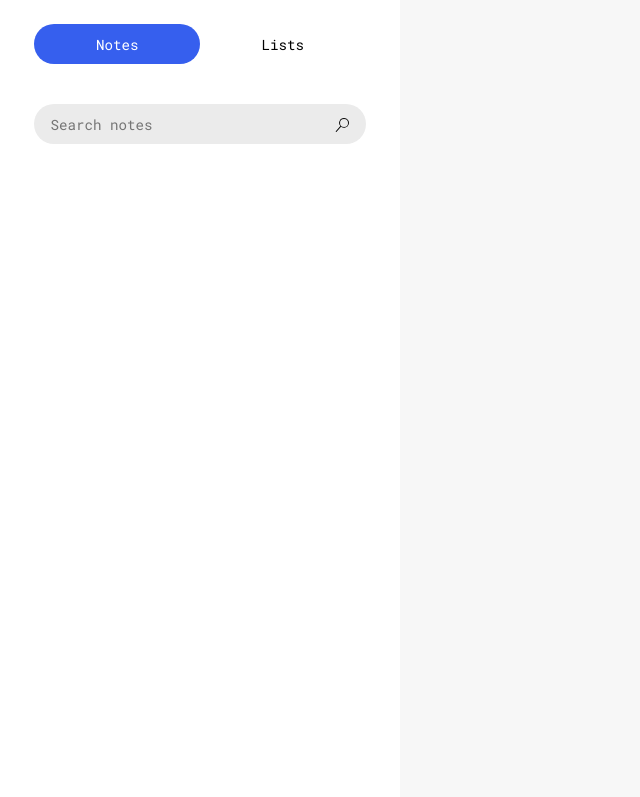
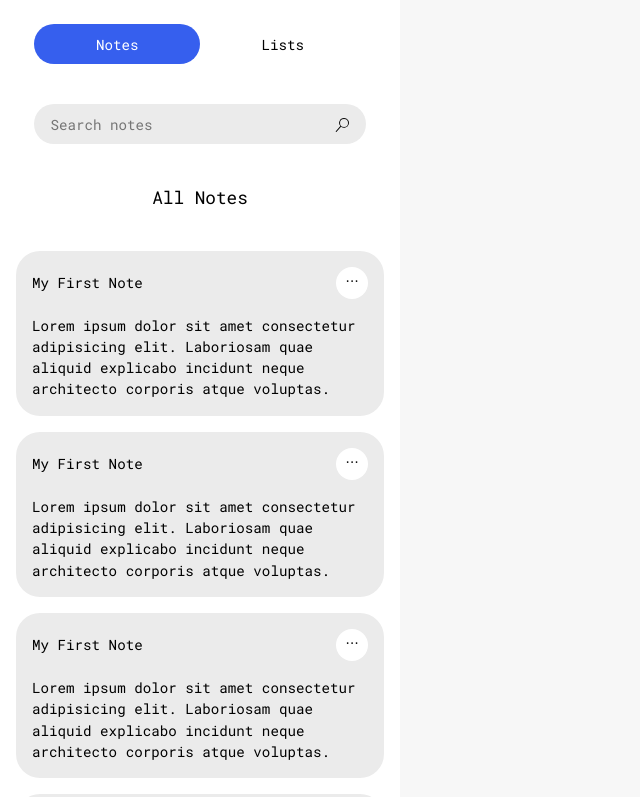
Before and after one commit to gzkdev/minotes-app, a React (Create React App) app: page / in a window 1280 px wide. Shown: the top 797 px of the page, without its empty margins (0-640 px from the left). Built offline with nearby package versions, Linux system fonts and the light colour scheme.

Commit message:
chore: add notes container component

```diff
--- a/src/components/NotesContainer/NotesContainer.module.css
+++ b/src/components/NotesContainer/NotesContainer.module.css
@@ -0,0 +1,32 @@
+.heading{
+    text-align: center;
+    font-size: var(--font-size-base);
+}
+
+.container{
+    margin-top: 40px;
+    display: grid;
+    gap: 16px;
+}
+
+.note{
+    /* outline: 1px solid black; */
+    display: grid;
+    padding: 16px 16px;
+    gap: 16px;
+    background-color: #ebebeb;
+    border-radius: var(--border-radius-xlg);
+}
+
+.note__header{
+    display: flex;
+    align-items: center;justify-content: space-between;
+}
+
+.note__btn{
+    width: 32px;
+    height: 32px;
+    background-color: var(--white-100);
+    border-radius: 50%;
+    cursor: pointer;
+}
--- a/src/components/NotesContainer/index.tsx
+++ b/src/components/NotesContainer/index.tsx
@@ -4,8 +4,32 @@ import styles from "./NotesContainer.module.css"
 function NotesContainer() {
   return (
     <div className={styles.section}>
-        <h3 className={styles.heading}>All Notes</h3>
+        <div className={styles.heading}>All Notes</div>
         <div className={styles.container}>
+            <div className={styles.note}>
+                <div className={styles.note__header}>
+                    <div className={styles.note__title}>My First Note</div>
+                    <button className={styles.note__btn}><VscEllipsis/></button>
+                </div>
+                <div className={styles.note__body}>Lorem ipsum dolor sit amet consectetur adipisicing elit. Laboriosam quae aliquid explicabo incidunt neque architecto corporis atque voluptas.</div>
+            </div>
+
+            <div className={styles.note}>
+                <div className={styles.note__header}>
+                    <div className={styles.note__title}>My First Note</div>
+                    <button className={styles.note__btn}><VscEllipsis/></button>
+                </div>
+                <div className={styles.note__body}>Lorem ipsum dolor sit amet consectetur adipisicing elit. Laboriosam quae aliquid explicabo incidunt neque architecto corporis atque voluptas.</div>
+            </div>
+
+            <div className={styles.note}>
+                <div className={styles.note__header}>
+                    <div className={styles.note__title}>My First Note</div>
+                    <button className={styles.note__btn}><VscEllipsis/></button>
+                </div>
+                <div className={styles.note__body}>Lorem ipsum dolor sit amet consectetur adipisicing elit. Laboriosam quae aliquid explicabo incidunt neque architecto corporis atque voluptas.</div>
+            </div>
+
             <div className={styles.note}>
                 <div className={styles.note__header}>
                     <div className={styles.note__title}>My First Note</div>
--- a/src/pages/index.tsx
+++ b/src/pages/index.tsx
@@ -1,4 +1,4 @@
-import { ControlSwitch, SearchBar } from "../components";
+import { ControlSwitch, NotesContainer, SearchBar } from "../components";
 import styles from "../styles/HomePage.module.css";
 function Home() {
   return (
@@ -6,6 +6,7 @@ function Home() {
       <div className={styles.main} data-role="main">
         <ControlSwitch />
         <SearchBar/>
+        <NotesContainer/>
       </div>
       <div className={styles.space} data-role="section"></div>
     </div>
```
